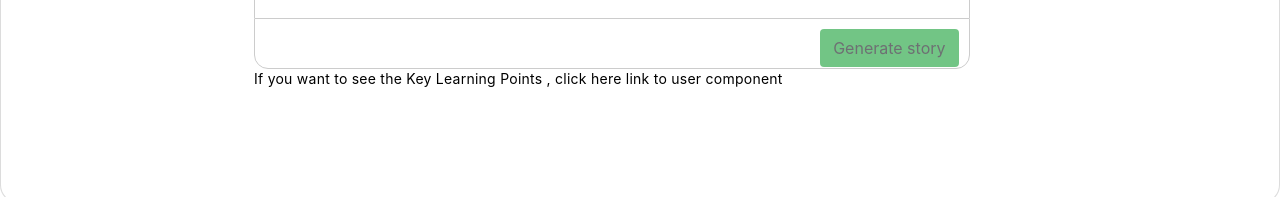
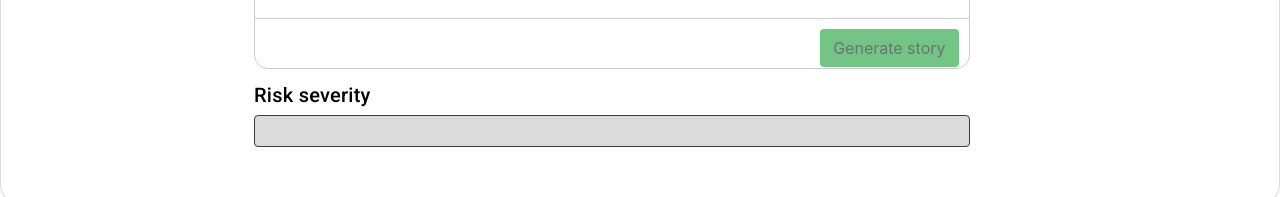
Before and after one commit to LearningProject/React-chat-app, an Angular app in the folder chatbot/: page /risk in a window 1280 px wide. Shown: the part 597-794 px from the top of the page. Built offline with nearby package versions, Linux system fonts and the light colour scheme.

Commit message:
css changes

```diff
--- a/chatbot/src/app/shared/components/alert-component/alert-component.component.scss
+++ b/chatbot/src/app/shared/components/alert-component/alert-component.component.scss
@@ -3,7 +3,7 @@
     margin: 10px;
     box-shadow: 0 25px 30px 0 rgba(0, 0, 0, 0.15);
     // font-family: sans-serif;
-    font-family: "ABCDiatype";
+    //font-family: "ABCDiatype";
     font-size: 16px;
     padding: 20px;
 }
@@ -23,6 +23,7 @@
   }
 
   .flip-card-inner {
+    font-family: Roboto, sans-serif;
     position: relative;
     width: 100%;
     height: 100%;
--- a/chatbot/src/app/shared/components/risk-menu/risk-menu.component.html
+++ b/chatbot/src/app/shared/components/risk-menu/risk-menu.component.html
@@ -7,7 +7,8 @@
     -webkit-font-smoothing: antialiased;
     -moz-osx-font-smoothing: grayscale;
   }
-  .container-fluid{
+
+  .container-fluid {
     margin: 25px 25px !important;
 
     box-sizing: border-box !important;
@@ -16,29 +17,18 @@
 <div class="toolbar" role="banner">
   <h1 class='header' style="font-weight: bold;
   padding-top: 26px;"> Risk Playground </h1>
-  <div><app-help-support (riskDetail)=getRisk($event) (persona)=getPersona($event)
-     ></app-help-support></div>
+  <div><app-help-support (riskDetail)=getRisk($event) (persona)=getPersona($event)></app-help-support></div>
 </div>
-<!-- <app-home (showMain)="openRisk($event)" *ngIf="startJourney"></app-home> -->
-
 <div class="example-card">
-
-  <!-- <mat-card class="example-card"> -->
   <mat-card-header class="mat-header mb-5">
-
     <div (click)="refresh()">
       <i class="refresh-icon fa fa-refresh" aria-hidden="true"></i>
     </div>
-
   </mat-card-header>
-    <!-- <mat-card-content> -->
   <div class="container-fluid">
     <div class="leftmenu row">
-
       <div class="example-container col-sm-2">
         <h2 style="color: #000; ; font-size:18px">Risk Classification</h2>
-            <!-- Risk by Domain -->
-
         <mat-accordion>
           <mat-expansion-panel (opened)="panelOpenState = true" (closed)="panelOpenState = false" class="panel">
             <mat-expansion-panel-header>
@@ -46,20 +36,17 @@
                 Risk By Domain
               </mat-panel-title>
             </mat-expansion-panel-header>
-                <!-- Financial Risk tab starts-->
             <mat-expansion-panel (opened)="panelOpenState = true" (closed)="panelOpenState = false" class="panel">
               <mat-expansion-panel-header>
                 <mat-panel-title class="risk-header">
-                      Financial Risk-(FR) <img class="financial"/>
+                  Financial Risk-(FR) <img class="financial" />
                 </mat-panel-title>
               </mat-expansion-panel-header>
-                  <!-- </mat-expansion-panel> -->
               <div cdkDropList #todoList="cdkDropList" [cdkDropListData]="keys" class="example-list"
                 (cdkDropListDropped)="drop($event)" style="overflow-y: auto; margin: 0 -23px;
                 height: 300px;" [cdkDropListEnterPredicate]="noReturnPredicate">
                 <div class="example-box" *ngFor="let item of keys" cdkDrag>{{item}}</div>
               </div>
-                  <!-- </div> -->
             </mat-expansion-panel>
             <!--Financial Risk tab ends-->
             <!--Personal Risk tab starts-->
@@ -68,15 +55,12 @@
                 <mat-panel-title class="risk-header">
                   Personal Risk-(PR)
                 </mat-panel-title>
-
               </mat-expansion-panel-header>
-
-                  <div cdkDropList [cdkDropListData]="securitys" class="example-list"
-                    (cdkDropListDropped)="drop($event)" [cdkDropListEnterPredicate]="noReturnPredicate" style="overflow-y: auto;
+              <div cdkDropList [cdkDropListData]="securitys" class="example-list" (cdkDropListDropped)="drop($event)"
+                [cdkDropListEnterPredicate]="noReturnPredicate" style="overflow-y: auto;
                   height: 300px;">
                 <div class="example-box" *ngFor="let item of securitys" cdkDrag>{{item}}</div>
               </div>
-                  <!-- </div> -->
             </mat-expansion-panel>
             <!--Personal Risk tab ends-->
             <!--Cyber security Risk tab starts-->
@@ -85,21 +69,16 @@
                 <mat-panel-title class="risk-header">
                   CyberSecurity Risk -(CsR)
                 </mat-panel-title>
-
               </mat-expansion-panel-header>
-
               <div cdkDropList [cdkDropListData]="cyber" class="example-list" (cdkDropListDropped)="drop($event)"
                 [cdkDropListEnterPredicate]="noReturnPredicate" style="overflow-y: auto;
                   height: 300px;">
                 <div class="example-box" *ngFor="let item of cyber" cdkDrag>{{item}}</div>
               </div>
-                  <!-- </div> -->
-
             </mat-expansion-panel>
             <!--Cyber security risk ends-->
           </mat-expansion-panel>
         </mat-accordion>
-
 
         <!--Risk By Controllability-->
         <mat-accordion>
@@ -116,13 +95,6 @@
                   Controllable
                 </mat-panel-title>
               </mat-expansion-panel-header>
-                  <!-- </mat-expansion-panel> -->
-                  <!-- <div cdkDropList [cdkDropListData]="keys" class="example-list" (cdkDropListDropped)="drop($event)"
-                  style="overflow-y: auto;
-                height: 300px;" [cdkDropListEnterPredicate]="noReturnPredicate">
-                  <div class="example-box" *ngFor="let item of keys" cdkDrag>{{item}}</div>
-                </div> -->
-                  <!-- </div> -->
             </mat-expansion-panel>
             <!--Financial Risk tab ends-->
             <!--Personal Risk tab starts-->
@@ -131,15 +103,7 @@
                 <mat-panel-title class="risk-header">
                   Non Controllable
                 </mat-panel-title>
-
               </mat-expansion-panel-header>
-
-                  <!-- <div cdkDropList [cdkDropListData]="securitys" class="example-list" (cdkDropListDropped)="drop($event)"
-                  [cdkDropListEnterPredicate]="noReturnPredicate" style="overflow-y: auto;
-                  height: 300px;">
-                  <div class="example-box" *ngFor="let item of securitys" cdkDrag>{{item}}</div>
-                </div> -->
-                  <!-- </div> -->
             </mat-expansion-panel>
             <!--Personal Risk tab ends-->
             <!--Cyber security Risk tab starts-->
@@ -161,13 +125,6 @@
                   Anticipation
                 </mat-panel-title>
               </mat-expansion-panel-header>
-                  <!-- </mat-expansion-panel> -->
-                  <!-- <div cdkDropList [cdkDropListData]="keys" class="example-list" (cdkDropListDropped)="drop($event)"
-                style="overflow-y: auto;
-              height: 300px;" [cdkDropListEnterPredicate]="noReturnPredicate">
-                <div class="example-box" *ngFor="let item of keys" cdkDrag>{{item}}</div>
-              </div> -->
-                  <!-- </div> -->
             </mat-expansion-panel>
             <!--Financial Risk tab ends-->
             <!--Personal Risk tab starts-->
@@ -178,13 +135,6 @@
                 </mat-panel-title>
 
               </mat-expansion-panel-header>
-
-                  <!-- <div cdkDropList [cdkDropListData]="securitys" class="example-list" (cdkDropListDropped)="drop($event)"
-                [cdkDropListEnterPredicate]="noReturnPredicate" style="overflow-y: auto;
-                height: 300px;">
-                <div class="example-box" *ngFor="let item of securitys" cdkDrag>{{item}}</div>
-              </div> -->
-                  <!-- </div> -->
             </mat-expansion-panel>
             <!--Personal Risk tab ends-->
             <!--Cyber security Risk tab starts-->
@@ -195,19 +145,10 @@
                 </mat-panel-title>
 
               </mat-expansion-panel-header>
-                  <!--
-              <div cdkDropList [cdkDropListData]="cyber" class="example-list" (cdkDropListDropped)="drop($event)"
-                [cdkDropListEnterPredicate]="noReturnPredicate" style="overflow-y: auto;
-                height: 300px;">
-                <div class="example-box" *ngFor="let item of cyber" cdkDrag>{{item}}</div>
-              </div> -->
-                  <!-- </div> -->
             </mat-expansion-panel>
             <!--Cyber security risk ends-->
           </mat-expansion-panel>
         </mat-accordion>
-
-
 
         <!--Last Risk-->
         <!--Risk By Controllability-->
@@ -225,13 +166,6 @@
                   Controllable
                 </mat-panel-title>
               </mat-expansion-panel-header>
-                  <!-- </mat-expansion-panel> -->
-                  <!-- <div cdkDropList [cdkDropListData]="keys" class="example-list" (cdkDropListDropped)="drop($event)"
-                  style="overflow-y: auto;
-                height: 300px;" [cdkDropListEnterPredicate]="noReturnPredicate">
-                  <div class="example-box" *ngFor="let item of keys" cdkDrag>{{item}}</div>
-                </div> -->
-                  <!-- </div> -->
             </mat-expansion-panel>
             <!--Financial Risk tab ends-->
             <!--Personal Risk tab starts-->
@@ -242,13 +176,6 @@
                 </mat-panel-title>
 
               </mat-expansion-panel-header>
-
-                  <!-- <div cdkDropList [cdkDropListData]="securitys" class="example-list" (cdkDropListDropped)="drop($event)"
-                  [cdkDropListEnterPredicate]="noReturnPredicate" style="overflow-y: auto;
-                  height: 300px;">
-                  <div class="example-box" *ngFor="let item of securitys" cdkDrag>{{item}}</div>
-                </div> -->
-                  <!-- </div> -->
             </mat-expansion-panel>
             <!--Personal Risk tab ends-->
             <!--Cyber security Risk tab starts-->
@@ -284,44 +211,6 @@
         </mat-accordion>
 
 
-            <!-- second Risk -->
-            <!-- <mat-accordion>
-              <mat-expansion-panel (opened)="panelOpenState = true" (closed)="panelOpenState = false" class="panel">
-                <mat-expansion-panel-header>
-                  <mat-panel-title class="risk-header">
-                    Peronal Risk-(PR)
-                  </mat-panel-title>
-
-                </mat-expansion-panel-header>
-
-                <div cdkDropList [cdkDropListData]="securitys" class="example-list" (cdkDropListDropped)="drop($event)"
-                  [cdkDropListEnterPredicate]="noReturnPredicate" style="overflow-y: auto;
-                  height: 300px;">
-                  <div class="example-box" *ngFor="let item of securitys" cdkDrag>{{item}}</div>
-                </div>
-              </mat-expansion-panel>
-            </mat-accordion> -->
-            <!-- Third RIsk -->
-
-            <!-- <mat-accordion>
-              <mat-expansion-panel (opened)="panelOpenState = true" (closed)="panelOpenState = false" class="panel">
-                <mat-expansion-panel-header>
-                  <mat-panel-title class="risk-header">
-                    CyberSecurity Risk -(CsR)
-                  </mat-panel-title>
-
-                </mat-expansion-panel-header>
-
-                <div cdkDropList [cdkDropListData]="cyber" class="example-list" (cdkDropListDropped)="drop($event)"
-                  [cdkDropListEnterPredicate]="noReturnPredicate" style="overflow-y: auto;
-                  height: 300px;">
-                  <div class="example-box" *ngFor="let item of cyber" cdkDrag>{{item}}</div>
-                </div>
-              </mat-expansion-panel>
-            </mat-accordion> -->
-            <!--Third risk end here-->
-
-
         <div class="risk-severity">
           <div class="row mb-2">
             <div class="col-*">Type of Risk :
@@ -345,8 +234,6 @@
             user
             input/interaction.</p>
           <div>
-                <!-- <div><app-help-support (riskDetail)=getRisk($event)></app-help-support></div> -->
-                <!-- <div><app-alert-component *ngIf="openStory"  [data]=true></app-alert-component></div> -->
             <div>
               <h1 style="color:#000 ; font-size:18px;font-weight: bold;display:inline">Risk Playground Support</h1>
 
@@ -376,37 +263,27 @@
 
             </div>
             <div class="footer">
-                  <button class="bg-success btn btn-submit" (click)="submitRisk()" style="float:right" [disabled]="disabled">Generate story </button>
+              <button class="bg-success btn btn-submit" (click)="submitRisk()" style="float:right"
+                [disabled]="disabled">Generate story </button>
             </div>
           </div>
-            <a> If you want to see the Key Learning Points , click here</a>
-            <a  target="_blank" (click)="navigateWithState()">
-              link to user component
-            </a>
+          <div *ngIf='severity>0' style="font-size:18px;margin-top:10px;"> If you want to see the Key Learning Points ,<a
+              style="  text-decoration: underline;
+              -webkit-text-decoration-color: rgb(10, 25, 236); /* Safari */
+              text-decoration-color: rgb(10, 6, 243); color:blue" (click)="navigateWithState()">
+              click here
+            </a></div>
+
           <!-- <app-klp ></app-klp>  -->
 
-              <!-- <app-progress-bar [risk_severity]="severity"></app-progress-bar> -->
+          <app-progress-bar [risk_severity]="severity"></app-progress-bar>
         </div>
-            <!-- <div class="example-container col-md-4">
-        <h2 style="color:#000 ; font-size:18px">Key Learning Points Risks</h2>
-        <div cdkDropList [cdkDropListData]="test" class="example-list" (cdkDropListDropped)="drop($event)"
-          [cdkDropListEnterPredicate]="noReturnPredicate">
-          <div class="example-box" *ngFor="let item of test" cdkDrag>{{item}}</div>
-        </div>
-      </div> -->
         <div class="col-sm-2">
           <app-alert-component [persona_data]="data" *ngIf="openStory"></app-alert-component>
-              <!-- <app-klp [risk_kpl]="klpList"></app-klp> -->
-              <!-- <app-klp [risk_kpl]="klpList"></app-klp> -->
         </div>
       </div>
 
     </div>
-
-    <!-- </mat-card-content> -->
-
-    <!-- <mat-progress-bar mode="determinate" value=50></mat-progress-bar> -->
-  <!-- </mat-card> -->
 
   </div>
 
```
Also changed, not shown: chatbot/src/app/shared/components/risk-menu/risk-menu.component.ts (+6 -3 lines). Lines whose indentation alone changed are shown as unchanged.
